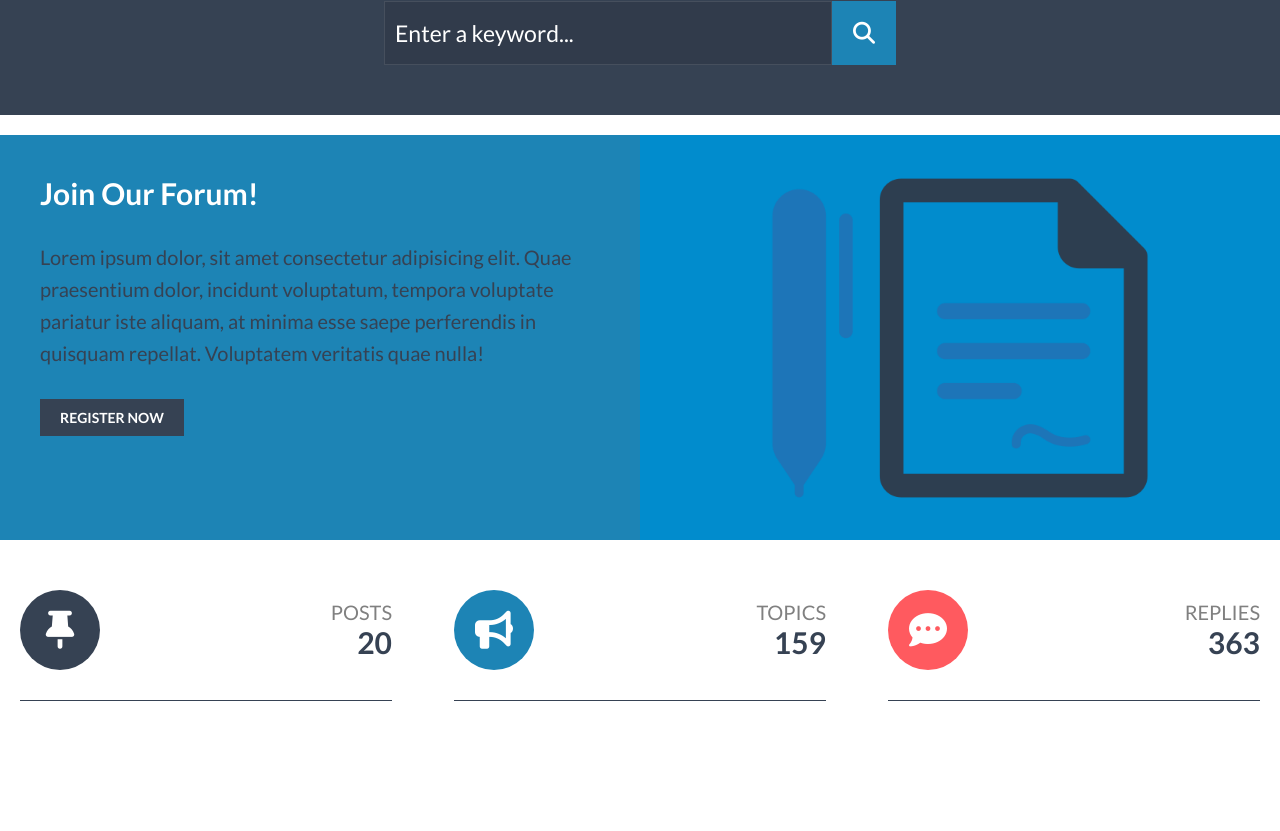
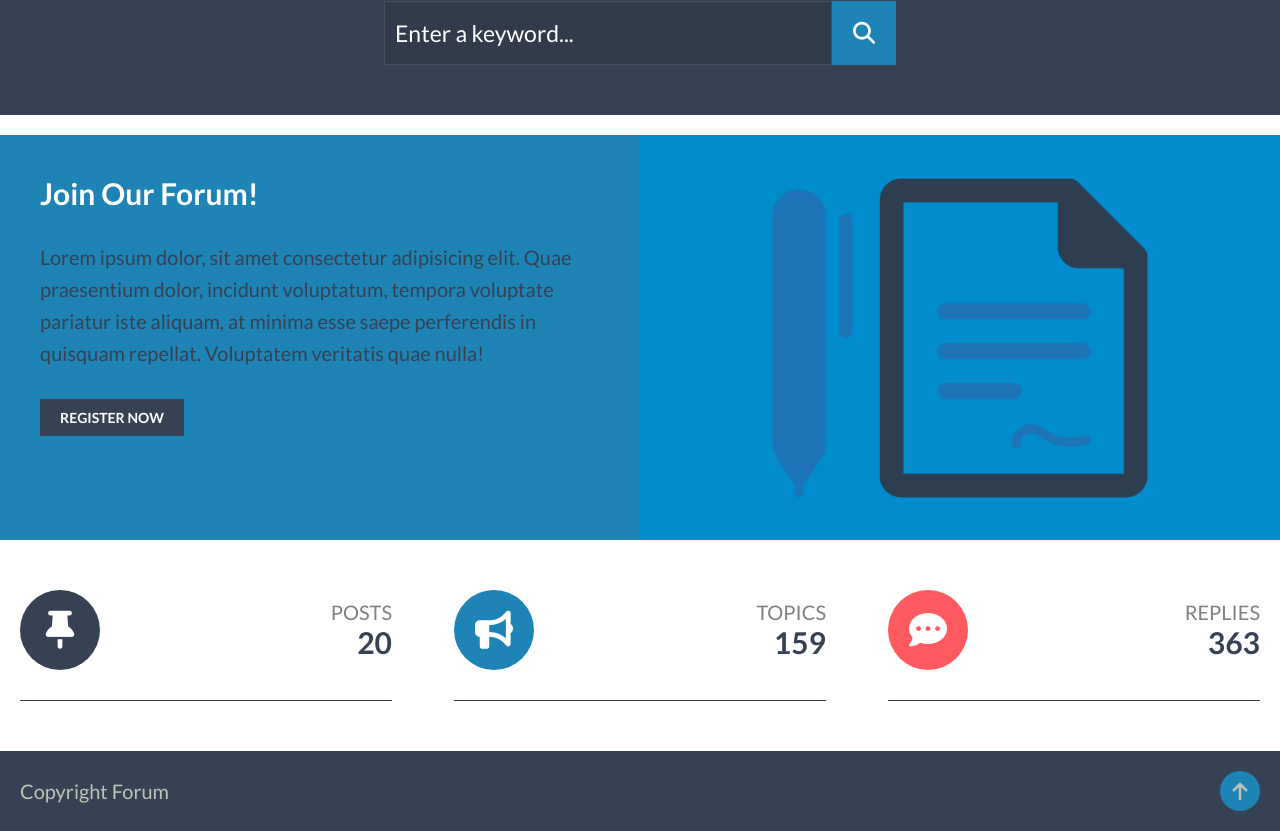
Before and after one commit to Belkowski656/Forum, a React (Create React App) app: page / in a window 1280 px wide. Shown: the part 347-1178 px from the top of the page. Before the commit the page ends 1098 px from the top, so only its background shows below. Built offline with nearby package versions, Linux system fonts and the light colour scheme.

Commit message:
add footer

```diff
--- /dev/null
+++ b/src/components/Footer/Footer.js
@@ -0,0 +1,18 @@
+import { Wrapper, Text, Up, Content } from "./Footer.style";
+
+const Footer = () => {
+  return (
+    <>
+      <Wrapper>
+        <Content>
+          <Text>Copyright Forum</Text>
+          <Up>
+            <i class="fas fa-arrow-up"></i>
+          </Up>
+        </Content>
+      </Wrapper>
+    </>
+  );
+};
+
+export default Footer;
--- /dev/null
+++ b/src/components/Footer/Footer.style.js
@@ -0,0 +1,39 @@
+import styled from "styled-components";
+import {
+  blue,
+  fontStandard,
+  gray,
+  lightGray,
+} from "../../resources/variables/variables";
+
+export const Wrapper = styled.div`
+  background-color: ${gray};
+  color: ${lightGray};
+`;
+
+export const Content = styled.div`
+  display: flex;
+  justify-content: space-between;
+  align-items: center;
+  padding: 20px;
+  max-width: 1400px;
+  margin: 0 auto;
+  @media (min-width: 1400px) {
+    padding: 20px 0;
+  }
+`;
+
+export const Text = styled.p`
+  font-size: ${fontStandard};
+`;
+
+export const Up = styled.button`
+  border: none;
+  width: 40px;
+  height: 40px;
+  border-radius: 50%;
+  color: ${lightGray};
+  background-color: ${blue};
+  font-size: ${fontStandard};
+  cursor: pointer;
+`;
--- a/src/components/Home/Home.js
+++ b/src/components/Home/Home.js
@@ -2,6 +2,7 @@ import Navigation from "../Navigation/Navigation";
 import Header from "../Header/Header";
 import Register from "../Register/Register";
 import Main from "../Main/Main";
+import Footer from "../Footer/Footer";
 
 const Home = () => {
   return (
@@ -10,6 +11,7 @@ const Home = () => {
       <Header />
       <Register />
       <Main />
+      <Footer />
     </>
   );
 };
```
